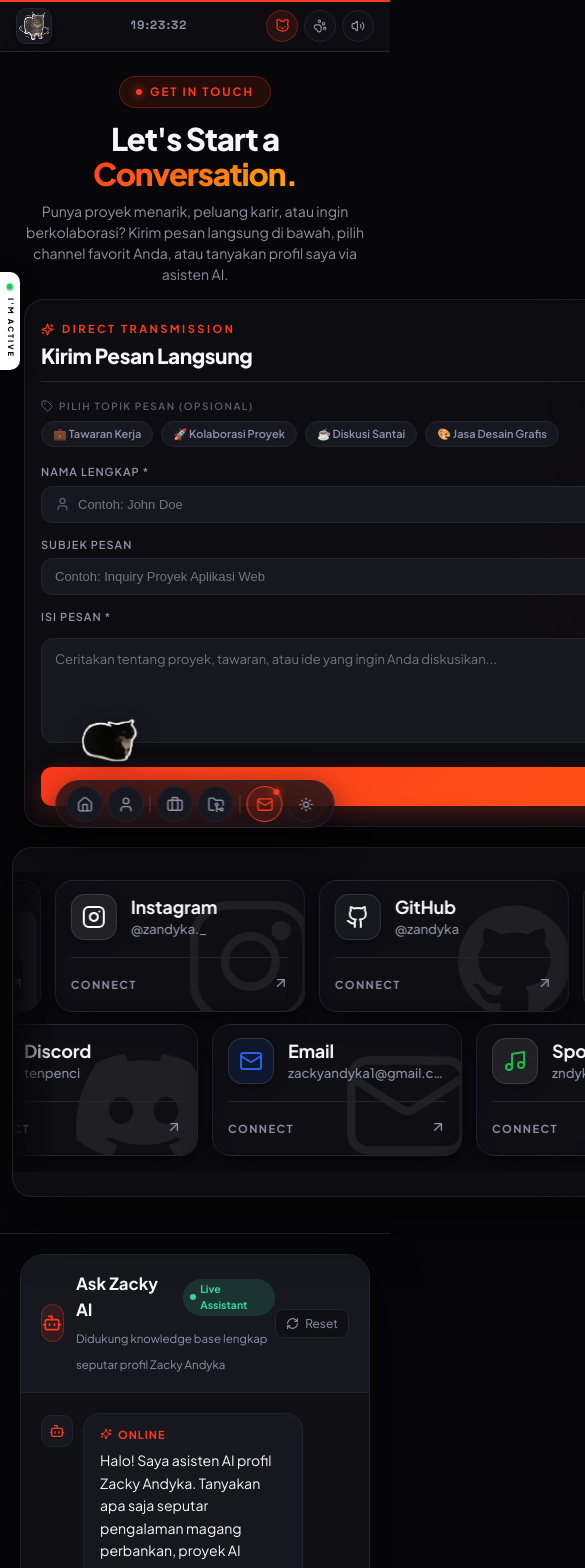
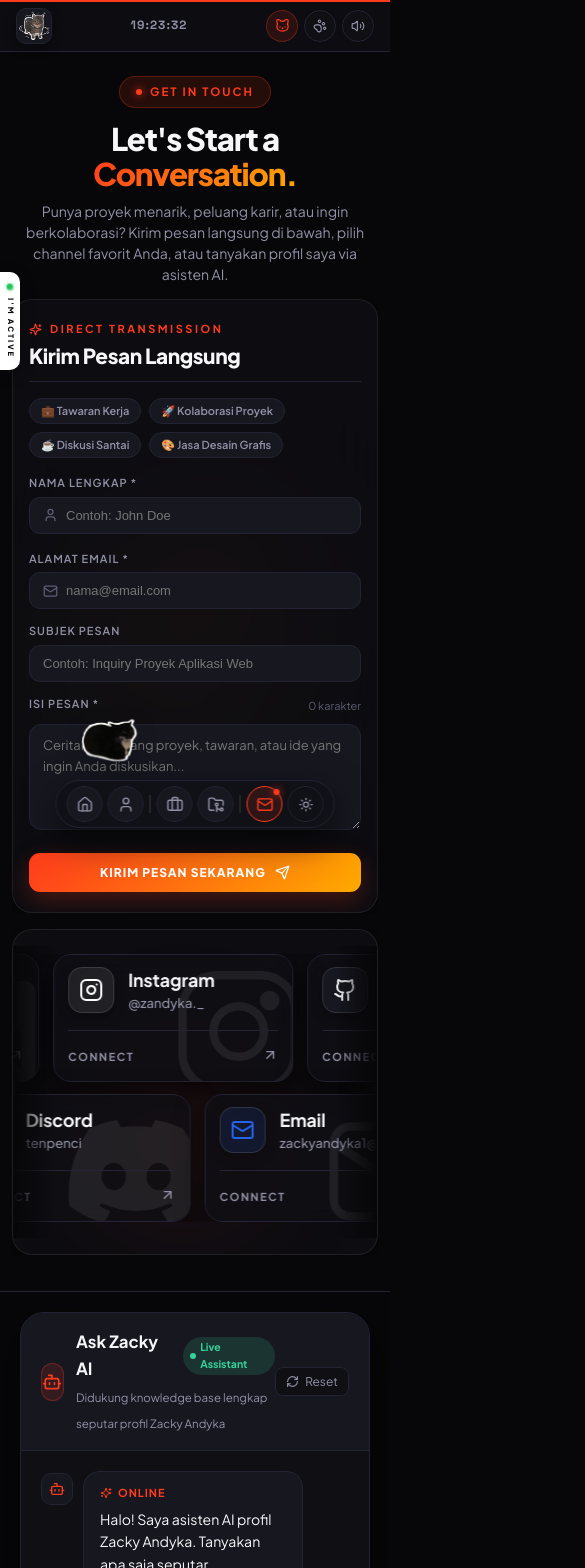
Before and after one commit to zandyka/personal-blog, a React (Vite) app: page /contact in a window 390 px wide. Shown: the top 1568 px of the page, 585 px wide, since content can reach past the window. Built offline with nearby package versions, Linux system fonts and the light colour scheme; a web font is replaced by a local one.

Commit message:
fix(contact): remove topic label and fix mobile viewport horizontal overflow

```diff
--- a/src/components/ContactFormGlass.jsx
+++ b/src/components/ContactFormGlass.jsx
@@ -8,7 +8,6 @@ import {
   Sparkles,
   Mail,
   User,
-  Tag,
   Clock,
   MapPin,
   Briefcase,
@@ -91,7 +90,10 @@ export default function ContactFormGlass() {
       style={{
         position: 'relative',
         width: '100%',
+        maxWidth: '100%',
         height: '100%',
+        overflow: 'hidden',
+        boxSizing: 'border-box',
       }}
     >
       {/* Background ambient radial lights */}
@@ -139,6 +141,9 @@ export default function ContactFormGlass() {
           overflow: 'hidden',
           padding: 'clamp(22px, 3.5vw, 42px)',
           height: '100%',
+          width: '100%',
+          maxWidth: '100%',
+          boxSizing: 'border-box',
         }}
       >
         {/* Card Header (Clean: No 'Online & Ready' box) */}
@@ -183,23 +188,6 @@ export default function ContactFormGlass() {
 
         {/* Topic Pills */}
         <div className="glass-topic-wrapper" style={{ marginBottom: '22px' }}>
-          <div
-            className="glass-topic-label"
-            style={{
-              fontSize: '11px',
-              fontWeight: 600,
-              textTransform: 'uppercase',
-              letterSpacing: '1.5px',
-              color: 'var(--text-dim)',
-              marginBottom: '9px',
-              display: 'flex',
-              alignItems: 'center',
-              gap: '6px',
-            }}
-          >
-            <Tag size={12} />
-            PILIH TOPIK PESAN (OPSIONAL)
-          </div>
           <div
             style={{
               display: 'flex',
@@ -570,11 +558,17 @@ export default function ContactFormGlass() {
         /* Mobile specific responsiveness - sleek, compact, elegant */
         @media (max-width: 640px) {
           .glass-form-wrapper {
-            padding: 0 12px !important;
+            padding: 0 !important;
+            width: 100% !important;
+            max-width: 100% !important;
+            overflow: hidden !important;
           }
           .glassmorphic-card {
             padding: 20px 16px !important;
             border-radius: 20px !important;
+            width: 100% !important;
+            max-width: 100% !important;
+            box-sizing: border-box !important;
           }
           .glass-card-header {
             padding-bottom: 12px !important;
@@ -596,10 +590,6 @@ export default function ContactFormGlass() {
           }
           .glass-topic-wrapper {
             margin-bottom: 16px !important;
-          }
-          .glass-topic-label {
-            font-size: 10px !important;
-            margin-bottom: 7px !important;
           }
           .glass-topic-btn {
             padding: 5px 11px !important;
--- a/src/components/ui/SocialMarquee.jsx
+++ b/src/components/ui/SocialMarquee.jsx
@@ -302,8 +302,10 @@ export default function SocialMarquee({ compact = false }) {
       className="social-marquee-section"
       style={{
         width: '100%',
+        maxWidth: '100%',
         position: 'relative',
         overflow: 'hidden',
+        boxSizing: 'border-box',
         padding: compact ? '8px 0 16px' : '12px 0 28px',
       }}
     >
@@ -339,6 +341,9 @@ export default function SocialMarquee({ compact = false }) {
           display: 'flex',
           flexDirection: 'column',
           gap: compact ? '12px' : '16px',
+          width: '100%',
+          maxWidth: '100%',
+          overflow: 'hidden',
         }}
       >
         {/* ROW 1 — Scrolls Left */}
@@ -425,11 +430,21 @@ export default function SocialMarquee({ compact = false }) {
         }
 
         @media (max-width: 640px) {
+          .social-marquee-section {
+            width: 100% !important;
+            max-width: 100% !important;
+            overflow: hidden !important;
+          }
+          .social-marquee-container {
+            width: 100% !important;
+            max-width: 100% !important;
+            overflow: hidden !important;
+          }
           .social-channel-card {
-            width: 250px !important;
-            min-width: 250px !important;
-            height: 132px !important;
-            padding: 13px 15px !important;
+            width: 240px !important;
+            min-width: 240px !important;
+            height: 128px !important;
+            padding: 12px 14px !important;
             border-radius: 18px !important;
           }
           .marquee-scroll-left {
--- a/src/index.css
+++ b/src/index.css
@@ -74,6 +74,9 @@ html {
   background-color: var(--bg);
   color: var(--text);
   transition: background-color 0.4s ease, color 0.4s ease;
+  overflow-x: hidden;
+  max-width: 100vw;
+  width: 100%;
 }
 
 body {
@@ -81,6 +84,8 @@ body {
   color: var(--text);
   min-height: 100vh;
   overflow-x: hidden;
+  max-width: 100vw;
+  width: 100%;
   line-height: 1.6;
   -webkit-font-smoothing: antialiased;
   -moz-osx-font-smoothing: grayscale;
@@ -103,7 +108,13 @@ button:focus-visible, a:focus-visible { outline: 2px solid var(--accent); outlin
 img { display: block; max-width: 100%; }
 
 /* Page wrapper */
-.page-container { padding-top: 72px; min-height: 100vh; }
+.page-container {
+  padding-top: 72px;
+  min-height: 100vh;
+  width: 100%;
+  max-width: 100vw;
+  overflow-x: hidden;
+}
 
 /* Container */
 .container { max-width: 1200px; margin: 0 auto; padding: 0 24px; }
--- a/src/pages/ContactPage.jsx
+++ b/src/pages/ContactPage.jsx
@@ -114,6 +114,9 @@ export default function ContactPage() {
                 justifyContent: 'center',
                 height: '100%',
                 minHeight: '440px',
+                width: '100%',
+                maxWidth: '100%',
+                boxSizing: 'border-box',
               }}
             >
               {/* Background ambient radial lights */}
@@ -138,6 +141,7 @@ export default function ContactPage() {
                   position: 'relative',
                   zIndex: 1,
                   width: '100%',
+                  maxWidth: '100%',
                   overflow: 'hidden',
                 }}
               >
@@ -148,12 +152,12 @@ export default function ContactPage() {
         </div>
 
         {/* Section 3: Interactive Ask Zacky AI Profile Chatbox */}
-        <div style={{ marginTop: '36px', borderTop: '1px solid var(--border)' }}>
+        <div style={{ marginTop: '36px', borderTop: '1px solid var(--border)', width: '100%', maxWidth: '100%', overflow: 'hidden' }}>
           <ProfileAIChatbox />
         </div>
 
         {/* Section 4: Interactive Frequently Asked Questions */}
-        <div style={{ borderTop: '1px solid var(--border)' }}>
+        <div style={{ borderTop: '1px solid var(--border)', width: '100%', maxWidth: '100%', overflow: 'hidden' }}>
           <ContactFAQ />
         </div>
       </motion.div>
@@ -164,9 +168,12 @@ export default function ContactPage() {
           grid-template-columns: minmax(0, 1.15fr) minmax(0, 1fr);
           gap: 28px;
           max-width: 1260px;
+          width: 100%;
+          box-sizing: border-box;
           margin: 0 auto;
           padding: 0 24px;
           align-items: stretch;
+          overflow: hidden;
         }
 
         .contact-grid-col-left,
@@ -174,17 +181,35 @@ export default function ContactPage() {
           height: 100%;
           display: flex;
           flex-direction: column;
+          min-width: 0;
+          max-width: 100%;
+          width: 100%;
+          box-sizing: border-box;
+          overflow: hidden;
         }
 
         @media (max-width: 1023px) {
           .contact-main-split-grid {
-            grid-template-columns: 1fr !important;
+            grid-template-columns: minmax(0, 1fr) !important;
             gap: 24px !important;
             padding: 0 16px !important;
+            width: 100% !important;
+            max-width: 100% !important;
+            overflow: hidden !important;
+          }
+          .contact-grid-col-left,
+          .contact-grid-col-right {
+            width: 100% !important;
+            max-width: 100% !important;
+            min-width: 0 !important;
+            overflow: hidden !important;
           }
           .contact-social-card {
-            padding: 24px 0 !important;
+            padding: 20px 0 !important;
             min-height: auto !important;
+            width: 100% !important;
+            max-width: 100% !important;
+            overflow: hidden !important;
           }
         }
 
@@ -202,7 +227,13 @@ export default function ContactPage() {
           }
           .contact-main-split-grid {
             padding: 0 12px !important;
-            gap: 20px !important;
+            gap: 16px !important;
+            width: 100% !important;
+            max-width: 100% !important;
+          }
+          .contact-social-card {
+            padding: 16px 0 !important;
+            border-radius: 20px !important;
           }
         }
       `}</style>
```
